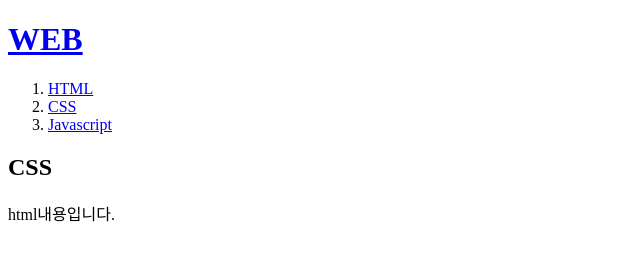
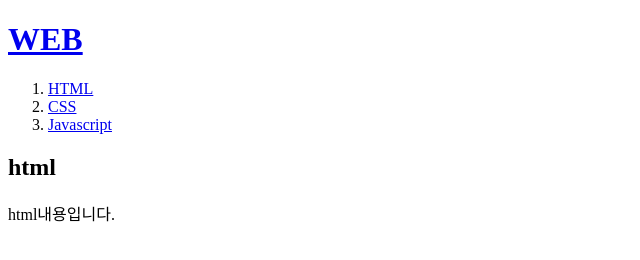
Before and after one commit to Heominyeong/Web1, a plain HTML site: page 1.html in a window 1280 px wide. Shown: the full height of the page, 0-640 px from the left. Drawn offline with Linux system fonts and the light colour scheme.

Commit message:
Add files via upload

```diff
--- a/1.html
+++ b/1.html
@@ -10,7 +10,7 @@
     <li><a href="2.html">CSS</a></li>
     <li><a href="3.html">Javascript</a></li>
   </ol>
-  <h2>CSS</h2>
+  <h2>html</h2>
   <p>html내용입니다.</p>
 </body>
 </html>
```
